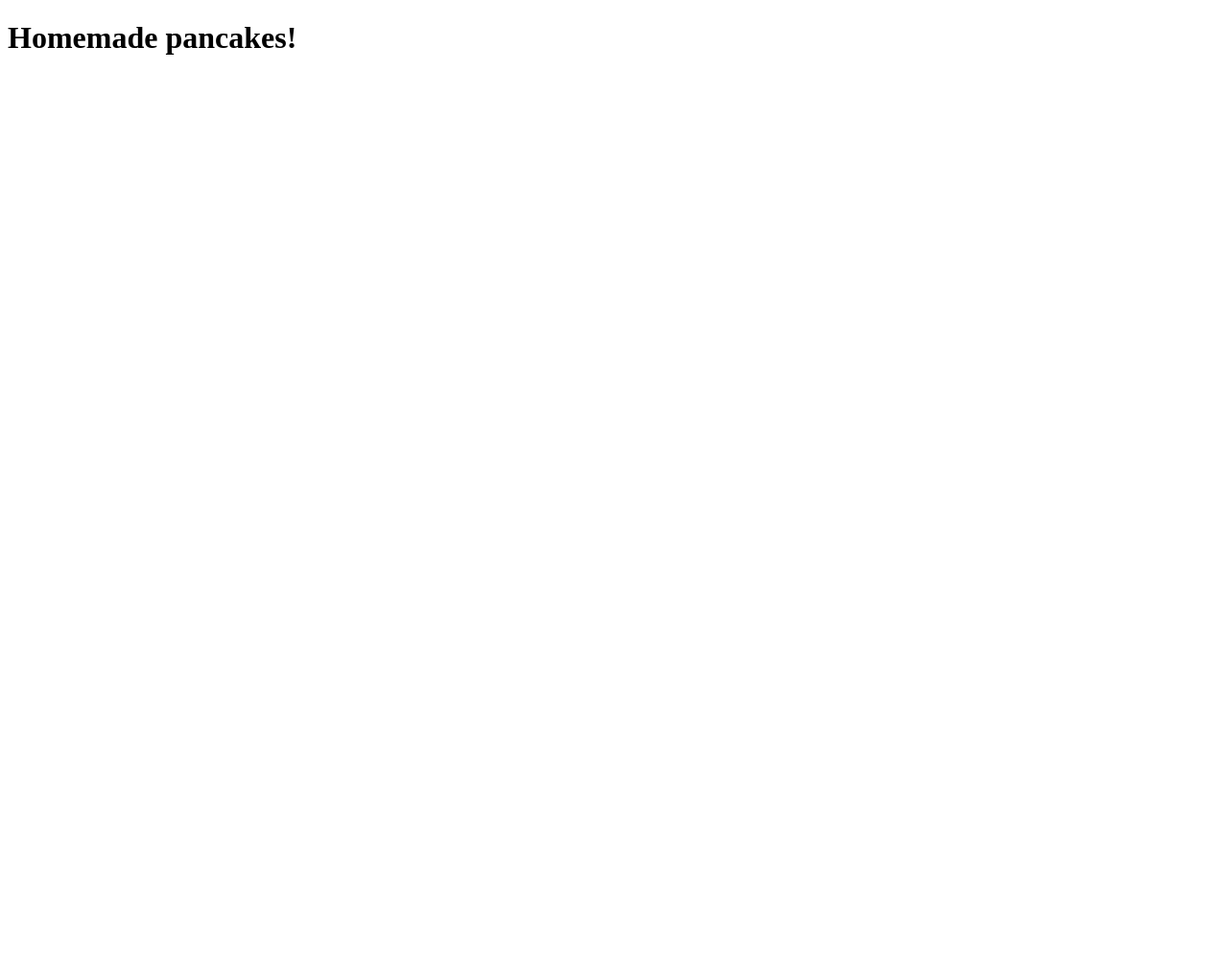
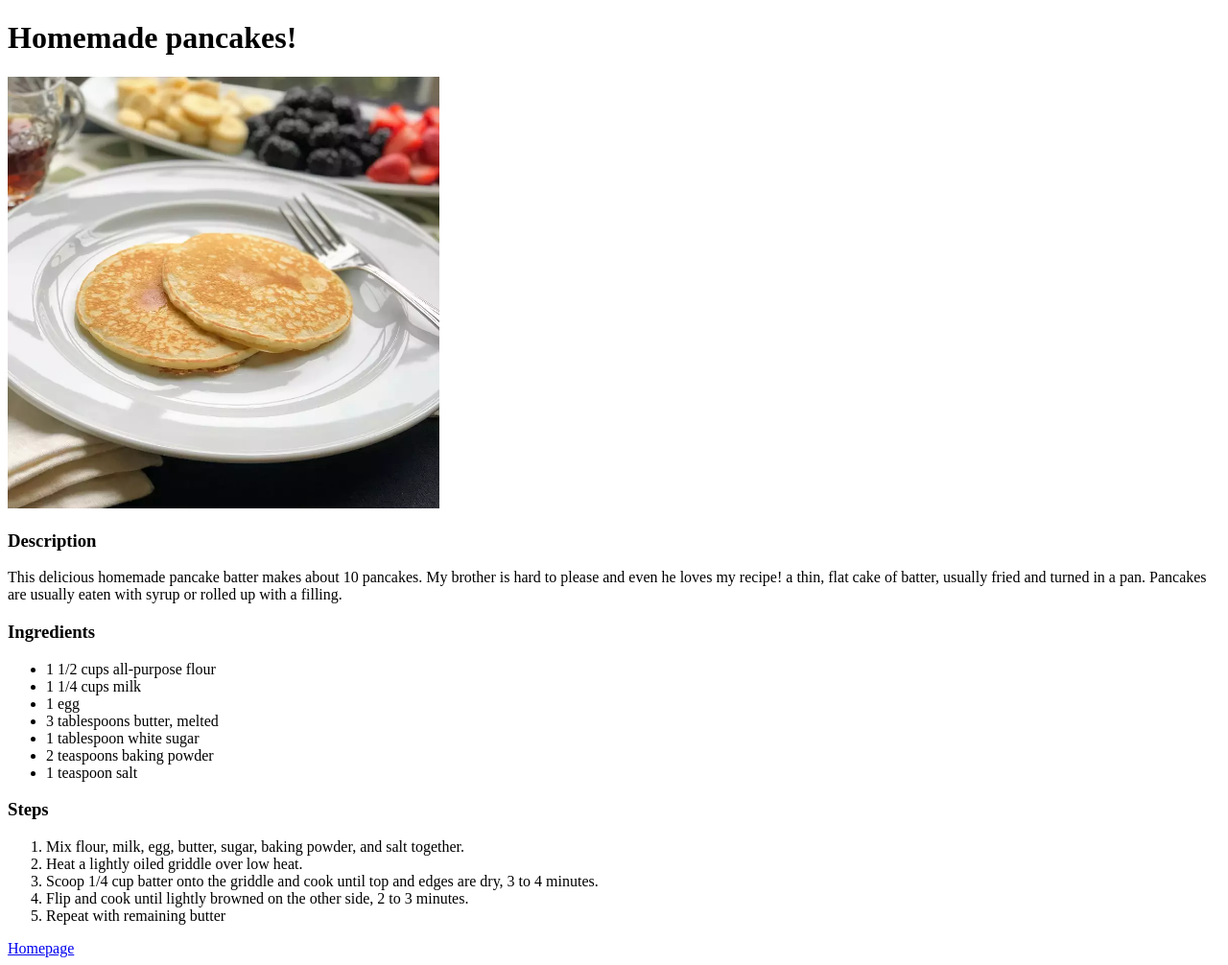
Before and after one commit to milesbates/odin-recipes, a plain HTML site: page recipes/pancakes.html in a window 1280 px wide. Shown: the whole page at 96% size. Before the commit the page ends 800 px from the top, so only its background shows below. Drawn offline with Linux system fonts and the light colour scheme.

Commit message:
added description, ingredients, instructions

```diff
--- a/recipes/pancakes.html
+++ b/recipes/pancakes.html
@@ -8,5 +8,37 @@
 </head>
 <body>
     <h1>Homemade pancakes!</h1>
+    <img src="../images/pancakes.jpg" alt="Finished pancakes" height="450" width="450">
+    <h3>Description</h3>
+    <p>This delicious homemade pancake batter makes about 10 pancakes.
+       My brother is hard to please and even he loves my recipe!
+       a thin, flat cake of batter, usually fried and turned in a pan.
+       Pancakes are usually eaten with syrup or rolled up with a filling.</p>
+
+    <h3>Ingredients</h3>
+    <ul>
+        <li>1 1/2 cups all-purpose flour</li>
+        <li>1 1/4 cups milk</li>
+        <li>1 egg</li>
+        <li>3 tablespoons butter, melted</li>
+        <li>1 tablespoon white sugar</li>
+        <li>2 teaspoons baking powder</li>
+        <li>1 teaspoon salt</li>
+    </ul>
+    <h3>Steps</h3>
+    <ol>
+        <li>Mix flour, milk, egg, butter, sugar, baking powder, and salt together.
+        </li>
+        <li>Heat a lightly oiled griddle over low heat.</li>
+        <li>Scoop 1/4 cup batter onto the griddle and cook until top and edges are dry, 3 to 4 minutes.</li>
+        <li>Flip and cook until lightly browned on the other side, 2 to 3 minutes.</li>
+        <li>Repeat with remaining butter</li>
+    </ol>
+    <a href="../index.html">Homepage</a>
+
+
+
+
+
 </body>
 </html>
```
